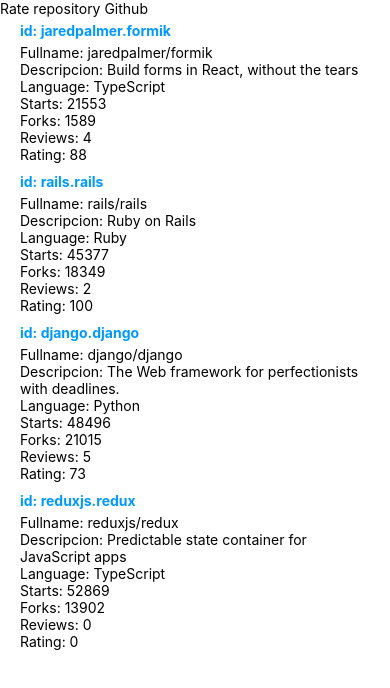
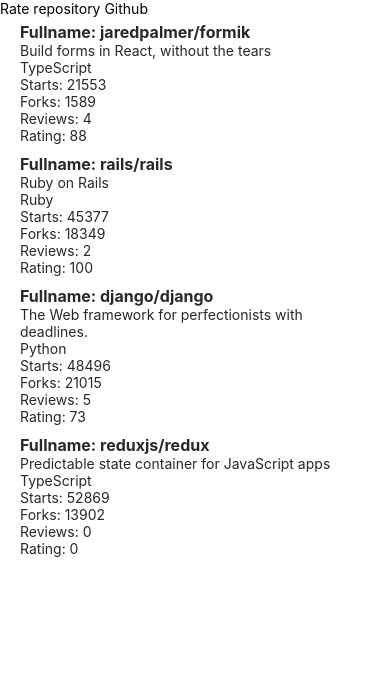
Before and after one commit to CarlosArgelio/react-native, a React Native app: screen / in a window 390 px wide. Shown: the top 688 px of the page. Built offline with nearby package versions, Linux system fonts and the light colour scheme.

Commit message:
feat: styleSheet, theme and styles

```diff
--- a/src/components/RepositoryItem.jsx
+++ b/src/components/RepositoryItem.jsx
@@ -1,5 +1,6 @@
 import React from 'react'
-import { View, Text, StyleSheet } from 'react-native'
+import { View, StyleSheet } from 'react-native'
+import StyledText from './StyledText'
 
 const styles = StyleSheet.create({
   container: {
@@ -17,14 +18,13 @@
 const RepositoryItem = (props) => {
   return (
     <View key={props.id} style={styles.container}>
-      <Text style={styles.strong}>id: {props.id}</Text>
-      <Text>Fullname: {props.fullName}</Text>
-      <Text>Descripcion: {props.description}</Text>
-      <Text>Language: {props.language}</Text>
-      <Text>Starts: {props.stargazersCount}</Text>
-      <Text>Forks: {props.forksCount}</Text>
-      <Text>Reviews: {props.reviewCount}</Text>
-      <Text>Rating: {props.ratingAverage}</Text>
+      <StyledText fontSize='subheading' fontWeight='bold'>Fullname: {props.fullName}</StyledText>
+      <StyledText>{props.description}</StyledText>
+      <StyledText>{props.language}</StyledText>
+      <StyledText>Starts: {props.stargazersCount}</StyledText>
+      <StyledText>Forks: {props.forksCount}</StyledText>
+      <StyledText>Reviews: {props.reviewCount}</StyledText>
+      <StyledText>Rating: {props.ratingAverage}</StyledText>
     </View>
   )
 }
--- a/src/components/RepositoryList.jsx
+++ b/src/components/RepositoryList.jsx
@@ -1,5 +1,5 @@
 import React from 'react'
-import { FlatList, View, Text } from 'react-native'
+import { FlatList, Text } from 'react-native'
 import repositories from './../data/repositories'
 import RepositoryItem from './RepositoryItem'
 
--- a/src/components/StyledText.jsx
+++ b/src/components/StyledText.jsx
@@ -1,34 +1,39 @@
 import React from 'react'
 import { Text, StyleSheet } from 'react-native'
+import theme from '../theme'
 
 const styles = StyleSheet.create({
   text: {
-    fontSize: 20,
-    color: 'gray'
+    color: theme.colors.textPrimary,
+    fontSize: theme.fontSizes.body,
+    fontFamily: theme.fonts.main,
+    fontWeight: theme.fontWeights.normal
+  },
+  colorPrimary: {
+    color: theme.colors.primary
+  },
+  colorSecondary: {
+    color: theme.colors.textSecondary
   },
   bold: {
-    fontWeight: 'bold'
+    fontWeight: theme.fontWeights.bold
   },
-  blue: {
-    color: 'blue'
-  },
-  big: {
-    fontSize: 20
-  },
-  small: 10
+  subheading: {
+    fontSize: theme.fontSizes.subheading
+  }
 })
 
-export default function StyledText ({ blue, bold, children, big, small }) {
+export default function StyledText ({ children, color, fontSize, fontWeight, style, ...restOfProps }) {
   const textStyles = [
     styles.text,
-    blue && styles.blue,
-    bold && styles.bold,
-    big && styles.big,
-    small && styles.small
+    color === 'primary' && styles.colorPrimary,
+    color === 'secondary' && styles.colorSecondary,
+    fontSize === 'subheading' && styles.subheading,
+    fontWeight === 'bold' && styles.bold
   ]
 
   return (
-    <Text style={textStyles}>
+    <Text style={textStyles} {...restOfProps}>
       {children}
     </Text>
   )
--- /dev/null
+++ b/src/theme.js
@@ -0,0 +1,20 @@
+const theme = {
+  colors: {
+    textPrimary: '#24292e',
+    textSecondary: '#586069',
+    primary: '#0366d6'
+  },
+  fontSizes: {
+    body: 14,
+    subheading: 16
+  },
+  fonts: {
+    main: 'System'
+  },
+  fontWeights: {
+    normal: '400',
+    bold: '700'
+  }
+}
+
+export default theme
```
